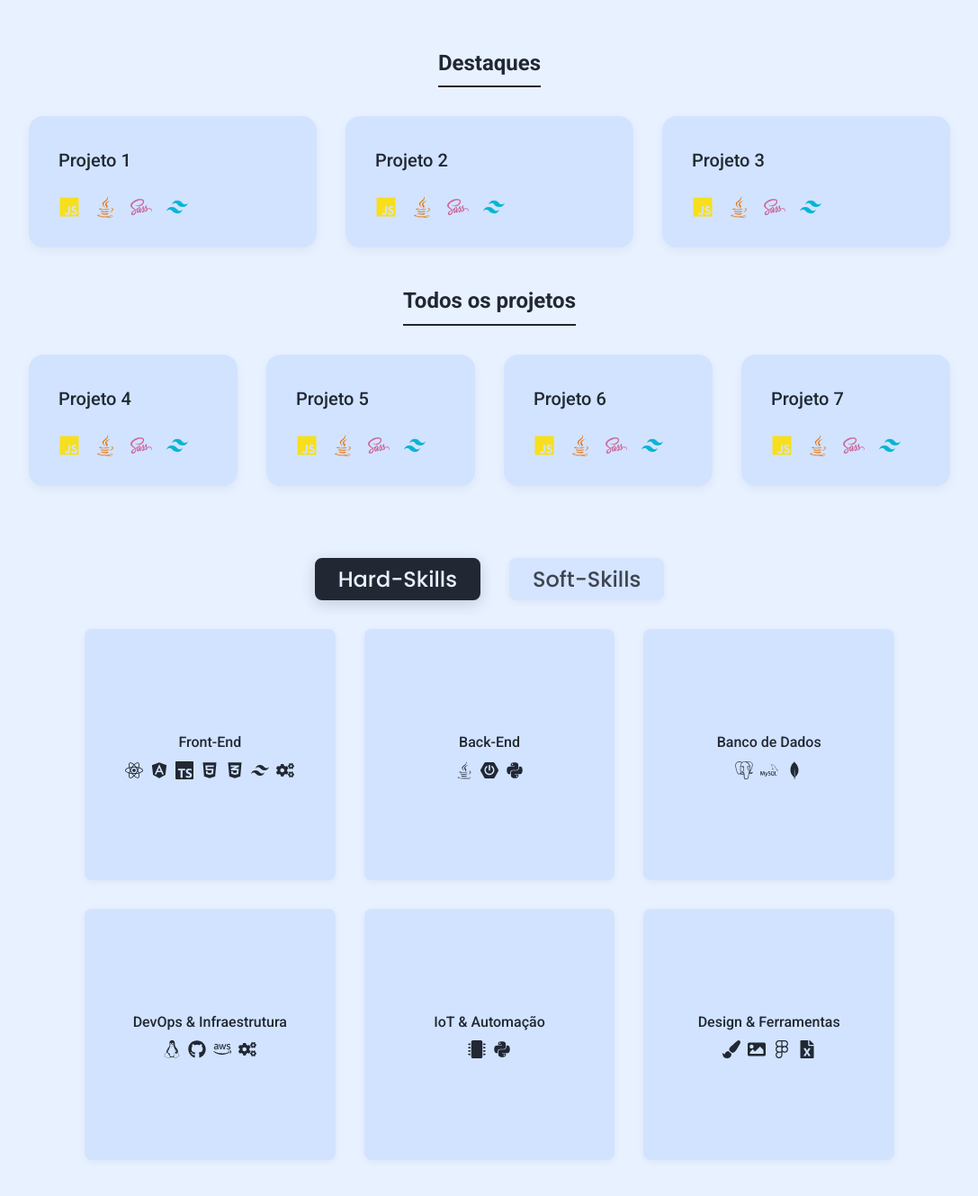
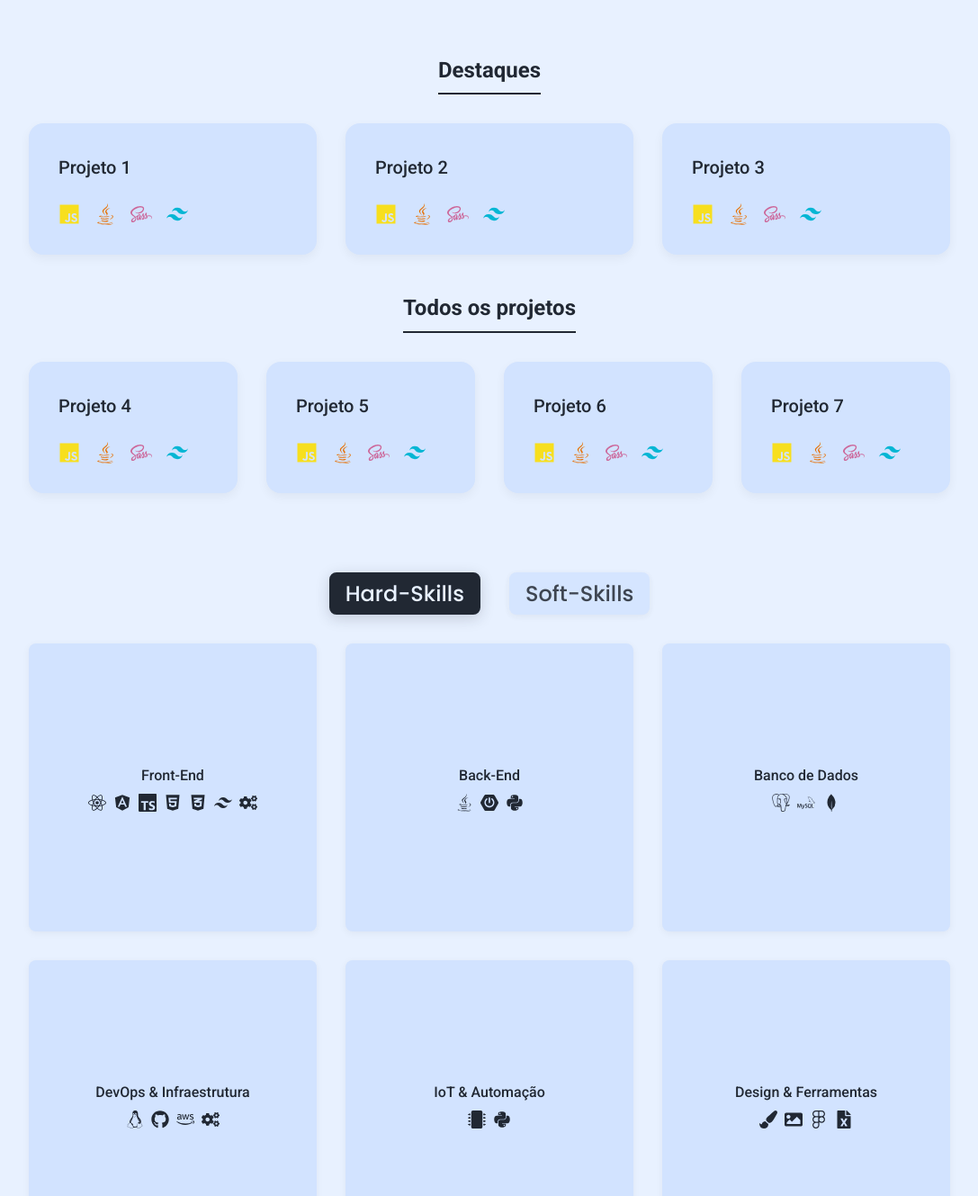
Before and after one commit to DanielPMorais/portfolio, a React (Vite) app: page / in a window 1280 px wide. Shown: the part 741-2070 px from the top of the page at 90% size, without its empty margins (96-1183 px from the left). Built offline with nearby package versions, Linux system fonts and the light colour scheme.

Commit message:
refactor: reorganize component structure in About, Projects, and Skills sections;

```diff
--- a/src/features/About/About.jsx
+++ b/src/features/About/About.jsx
@@ -9,8 +9,8 @@ export function About() {
 
   return (
     <>
-      <Container>
-        <section id="about-me" className={styles.aboutSection}>
+      <section id="about-me" className={styles.aboutSection}>
+        <Container>
           <div className={styles.aboutContainer}>
             {/* Coluna da Imagem */}
             <div className={styles.imageContainer}>
@@ -71,8 +71,8 @@ export function About() {
               </div>
             </div>
           </div>
-        </section>
-      </Container>
+        </Container>
+      </section>
       <Modal isOpen={isModalOpen} onClose={() => setIsModalOpen(false)} />
     </>
   );
--- a/src/features/Projects/Projects.jsx
+++ b/src/features/Projects/Projects.jsx
@@ -18,8 +18,8 @@ const allProjectsData = [
 
 export function Projects() {
   return (
-    <Container>
-      <section id="projects" className={styles.projectsSection}>
+    <section id="projects" className={styles.projectsSection}>
+      <Container>
         {/* Subseção Destaques */}
         <h3 className={styles.sectionSubtitle}>Destaques</h3>
         <div className={`${styles.projectGrid} ${styles.featuredGrid}`}>
@@ -35,7 +35,7 @@ export function Projects() {
             <ProjectCard key={project.id} title={project.title} techs={project.techs} />
           ))}
         </div>
-      </section>
-    </Container>
+      </Container>
+    </section>
   );
 }
--- a/src/features/Projects/Projects.module.css
+++ b/src/features/Projects/Projects.module.css
@@ -1,7 +1,7 @@
 
 .projectsSection {
-  padding-top: var(--spacing-4);
-  padding-bottom: var(--spacing-4);
+  padding-top: var(--spacing-5);
+  padding-bottom: var(--spacing-5);
   text-align: center;
 }
 
--- a/src/features/Skills/Skills.jsx
+++ b/src/features/Skills/Skills.jsx
@@ -192,8 +192,8 @@ export function Skills() {
   }, [activeTab]);
 
   return (
-    <Container>
-      <section id="skills" className={styles.skillsSection}>
+    <section id="skills" className={styles.skillsSection}>
+      <Container>
         {/* === Botões de Tab === */}
         <div className={styles.tabsContainer} ref={tabsContainerRef}>
           <button
@@ -224,7 +224,7 @@ export function Skills() {
             />
           ))}
         </div>
-      </section>
-    </Container>
+      </Container>
+    </section>
   );
 }
--- a/src/features/Skills/Skills.module.css
+++ b/src/features/Skills/Skills.module.css
@@ -15,7 +15,7 @@
 
 .tabButton {
   font-size: var(--font-size-content);
-  padding: 0.5rem 1.5rem;
+  padding: var(--spacing-1) var(--spacing-2);
   border-radius: var(--border-radius-md);
   border: 2px solid transparent;
   background: var(--color-card-background);
@@ -89,7 +89,7 @@ html[data-theme="dark"] .tabButton.activeTab {
 
   .skillsGrid {
     grid-template-columns: repeat(3, 1fr);
-    max-width: 900px;
+    max-width: 1024px;
     gap: var(--spacing-4);
   }
 }
```
